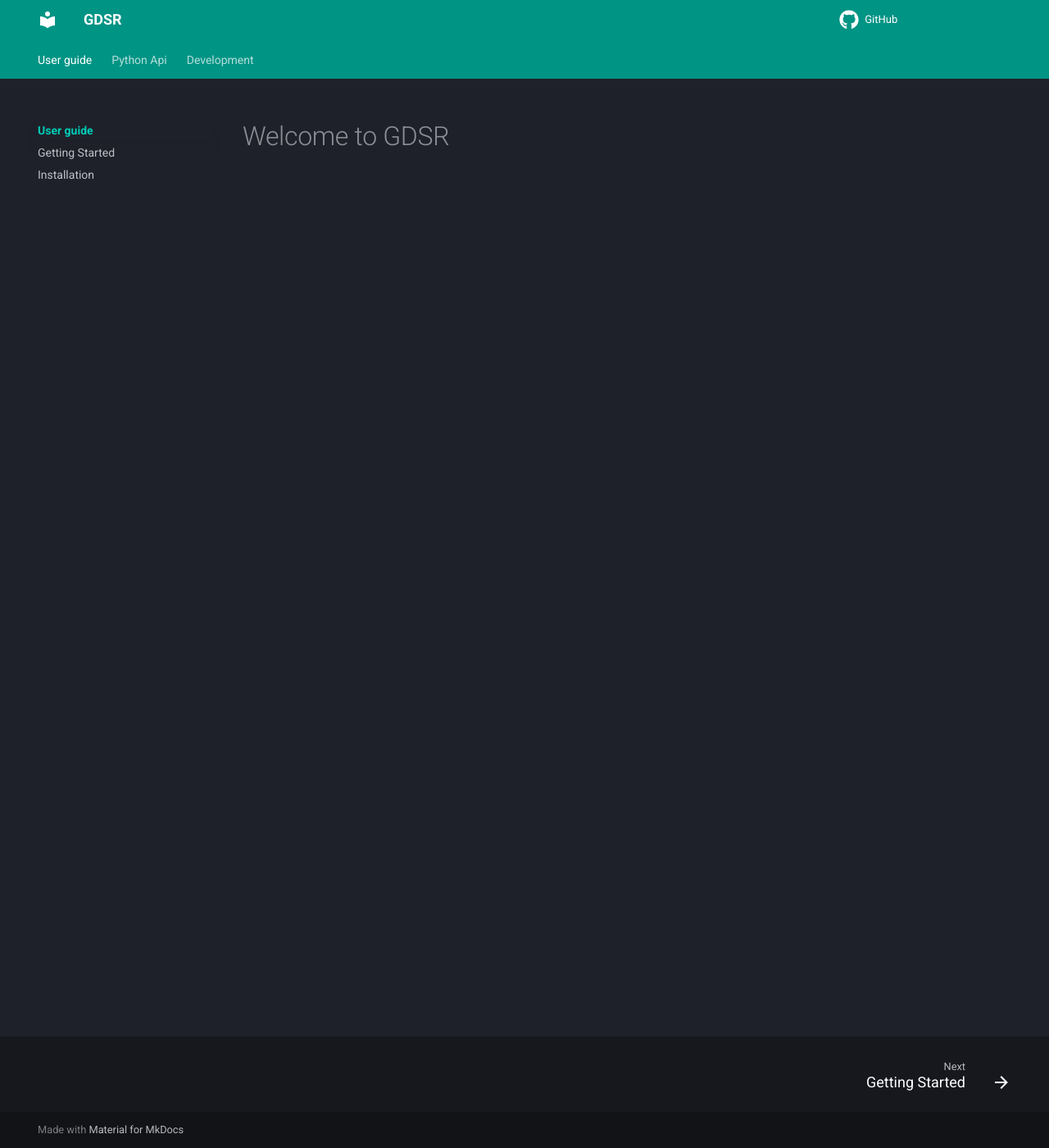
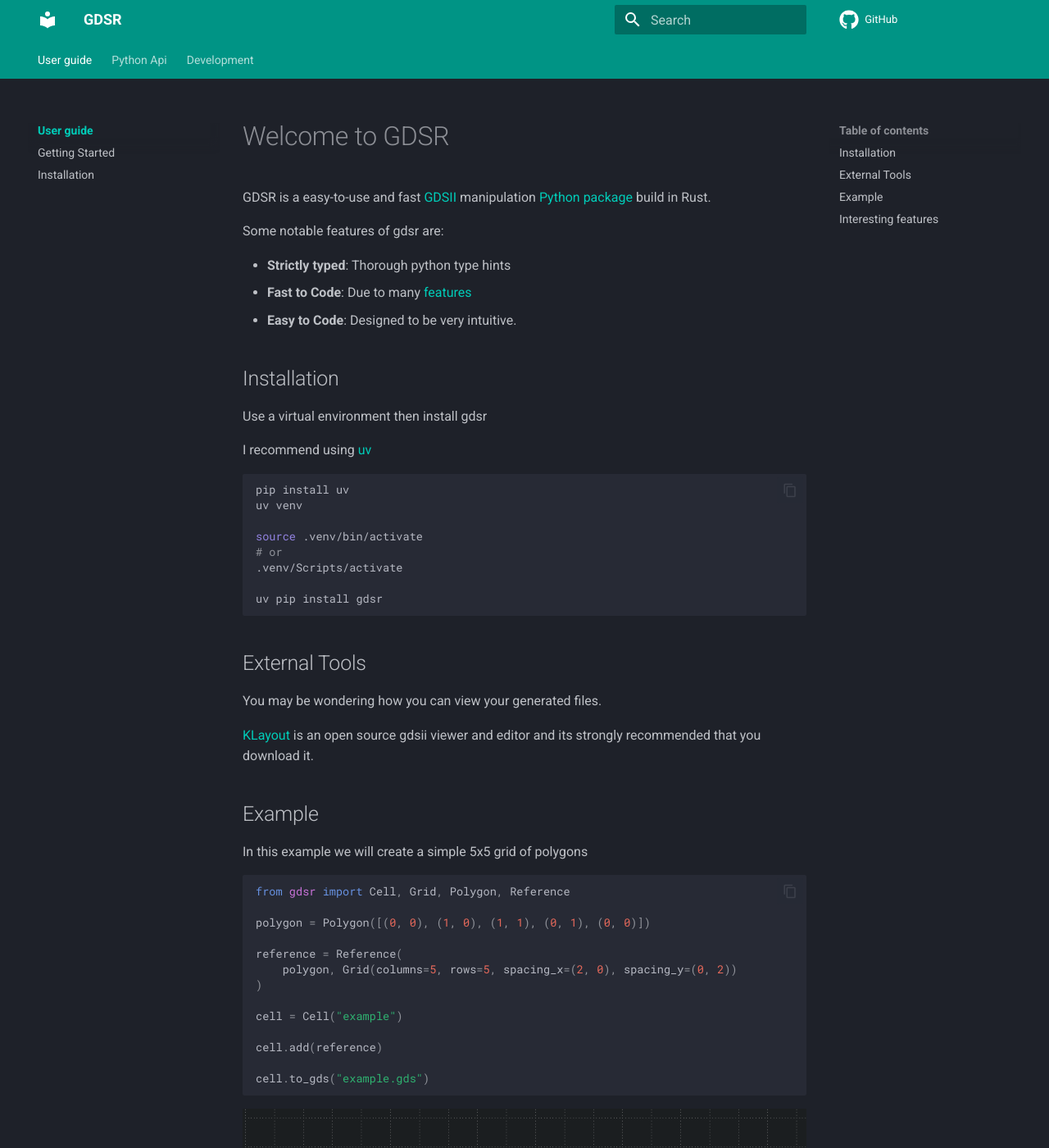
Before and after one commit to MatthewMckee4/gdsr, an MkDocs documentation site: the page built from docs/index.md, in a window 1280 px wide and 1400 px high. Shown: the whole window at 82% size. Built offline with MkDocs 1.6.1 and Material for MkDocs 9.7.7, drawn with Linux system fonts in a browser that asks for light colours; comment, search, counter and statistics services are not loaded; some of the changed text lies outside the part shown.

Commit message:
docs: update docs homepage

````diff
--- a/docs/index.md
+++ b/docs/index.md
@@ -1 +1,72 @@
 # Welcome to GDSR
+
+GDSR is a easy-to-use and fast [GDSII](https://en.wikipedia.org/wiki/GDSII) manipulation [Python package](https://pypi.org/project/gdsr/) build in Rust.
+
+Some notable features of gdsr are:
+
+- **Strictly typed**: Thorough python type hints
+- **Fast to Code**: Due to many [features](#interesting-features)
+- **Easy to Code**: Designed to be very intuitive.
+
+## Installation
+
+Use a virtual environment then install gdsr
+
+I recommend using [uv](https://github.com/astral-sh/uv)
+
+```bash
+pip install uv
+uv venv
+
+source .venv/bin/activate
+# or
+.venv/Scripts/activate
+
+uv pip install gdsr
+```
+
+## External Tools
+
+You may be wondering how you can view your generated files.
+
+[KLayout](https://www.klayout.de/build.html) is an open source gdsii viewer and editor and its strongly recommended that you download it.
+
+## Example
+
+In this example we will create a simple 5x5 grid of polygons
+
+```python
+from gdsr import Cell, Grid, Polygon, Reference
+
+polygon = Polygon([(0, 0), (1, 0), (1, 1), (0, 1), (0, 0)])
+
+reference = Reference(
+    polygon, Grid(columns=5, rows=5, spacing_x=(2, 0), spacing_y=(0, 2))
+)
+
+cell = Cell("example")
+
+cell.add(reference)
+
+cell.to_gds("example.gds")
+```
+
+![example-polygon-reference](./public/example-polygon-grid.png)
+
+## Interesting features
+
+GDSR makes use of many of Python's dunder methods. Below is an example that shows how dunder methods make GDSR so easy to use.
+
+```Python
+from gdsr import Library, Cell
+
+library = Library()
+
+cell = Cell("Main")
+
+library.add(cell)
+
+assert cell in library
+```
+
+Here the `in` keyword comes from the [Library.__ contains __ ](/python-api/library#gdsr._gdsr.Library.__contains__)
--- a/mkdocs.yml
+++ b/mkdocs.yml
@@ -3,50 +3,43 @@
 
 nav:
   - User guide:
-    - index.md
-    - user-guide/getting-started.md
-    - user-guide/installation.md
+      - index.md
+      - user-guide/getting-started.md
+      - user-guide/installation.md
   - Python Api:
-    - python-api/index.md
-    - python-api/point.md
-    - python-api/cell.md
-    - python-api/library.md
-    - python-api/typings.md
-    - Elements:
-      - python-api/elements/reference.md
-      - python-api/elements/path.md
-      - python-api/elements/polygon.md
-      - python-api/elements/text.md
+      - python-api/index.md
+      - python-api/point.md
+      - python-api/cell.md
+      - python-api/library.md
+      - python-api/typings.md
+      - Elements:
+          - python-api/elements/reference.md
+          - python-api/elements/path.md
+          - python-api/elements/polygon.md
+          - python-api/elements/text.md
   - Development:
-    - development/index.md
-    - Contributing:
-      - development/contributing/git-standards.md
-      - development/contributing/index.md
-      - development/contributing/ide-configuration.md
-      - development/contributing/code-style.md
+      - development/index.md
+      - Contributing:
+          - development/contributing/git-standards.md
+          - development/contributing/index.md
+          - development/contributing/ide-configuration.md
+          - development/contributing/code-style.md
 
 theme:
   name: material
   locale: en
   palette:
-      scheme: slate
-      primary: teal
+    scheme: slate
+    primary: teal
   features:
     - navigation.instant
     - navigation.tabs
     - navigation.footer
     - navigation.indexes
     - content.tabs.link
+    - content.code.copy
   icon:
     repo: fontawesome/brands/github
-
-
-markdown_extensions:
-  - pymdownx.superfences:
-      custom_fences:
-        - name: mermaid
-          class: mermaid
-          format: !!python/name:pymdownx.superfences.fence_code_format
 
 plugins:
   - mkdocstrings:
@@ -64,3 +57,13 @@
             members_order: source
             show_if_no_docstring: true
             show_root_full_path: true
+  - search
+
+markdown_extensions:
+  - pymdownx.highlight:
+      anchor_linenums: true
+      line_spans: __span
+      pygments_lang_class: true
+  - pymdownx.inlinehilite
+  - pymdownx.snippets
+  - pymdownx.superfences
````
Also changed, not shown: docs/python-api/typings.md (+2 -0 lines), docs/public/example-polygon-grid.png (added), 2 other files.
